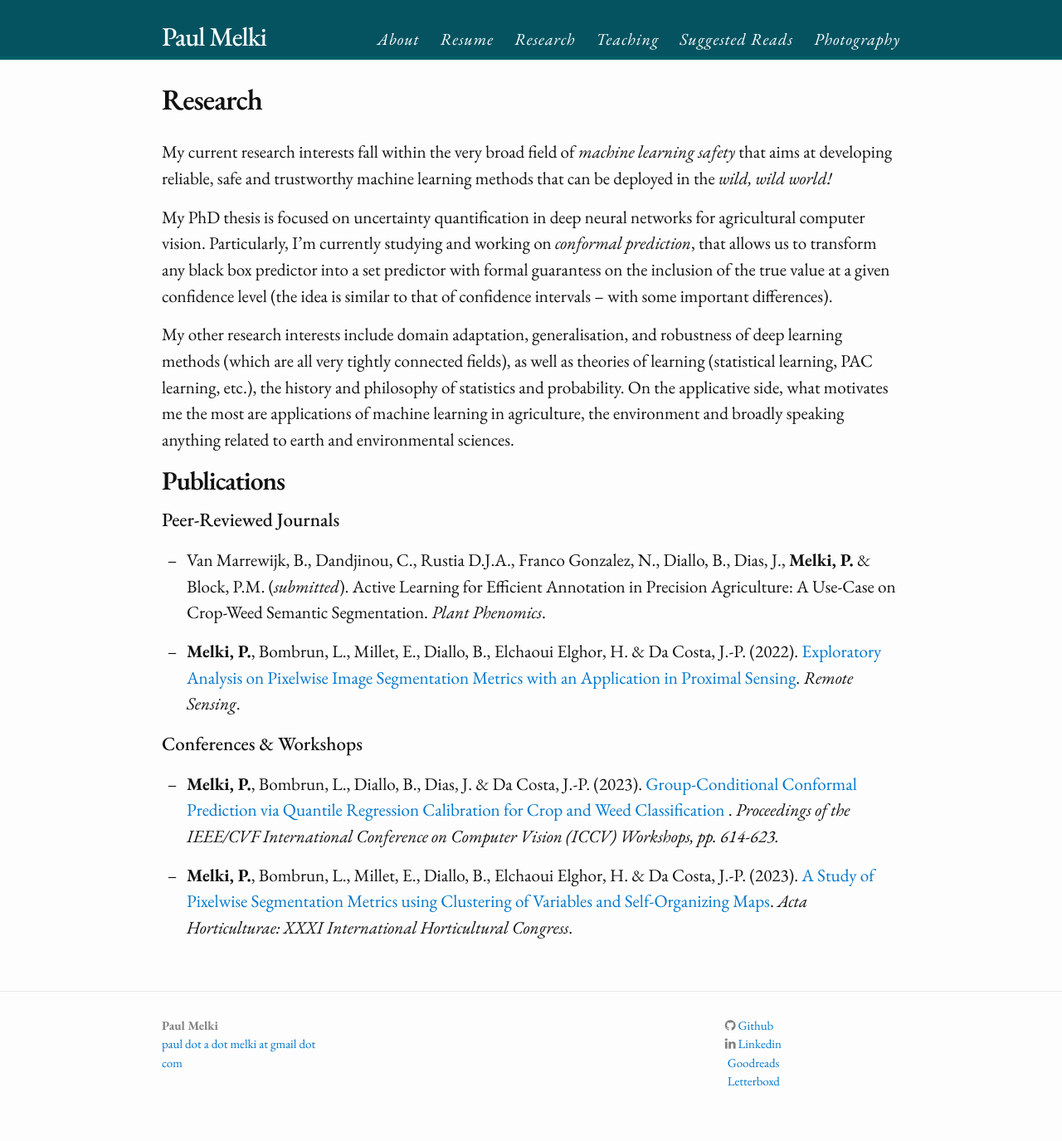
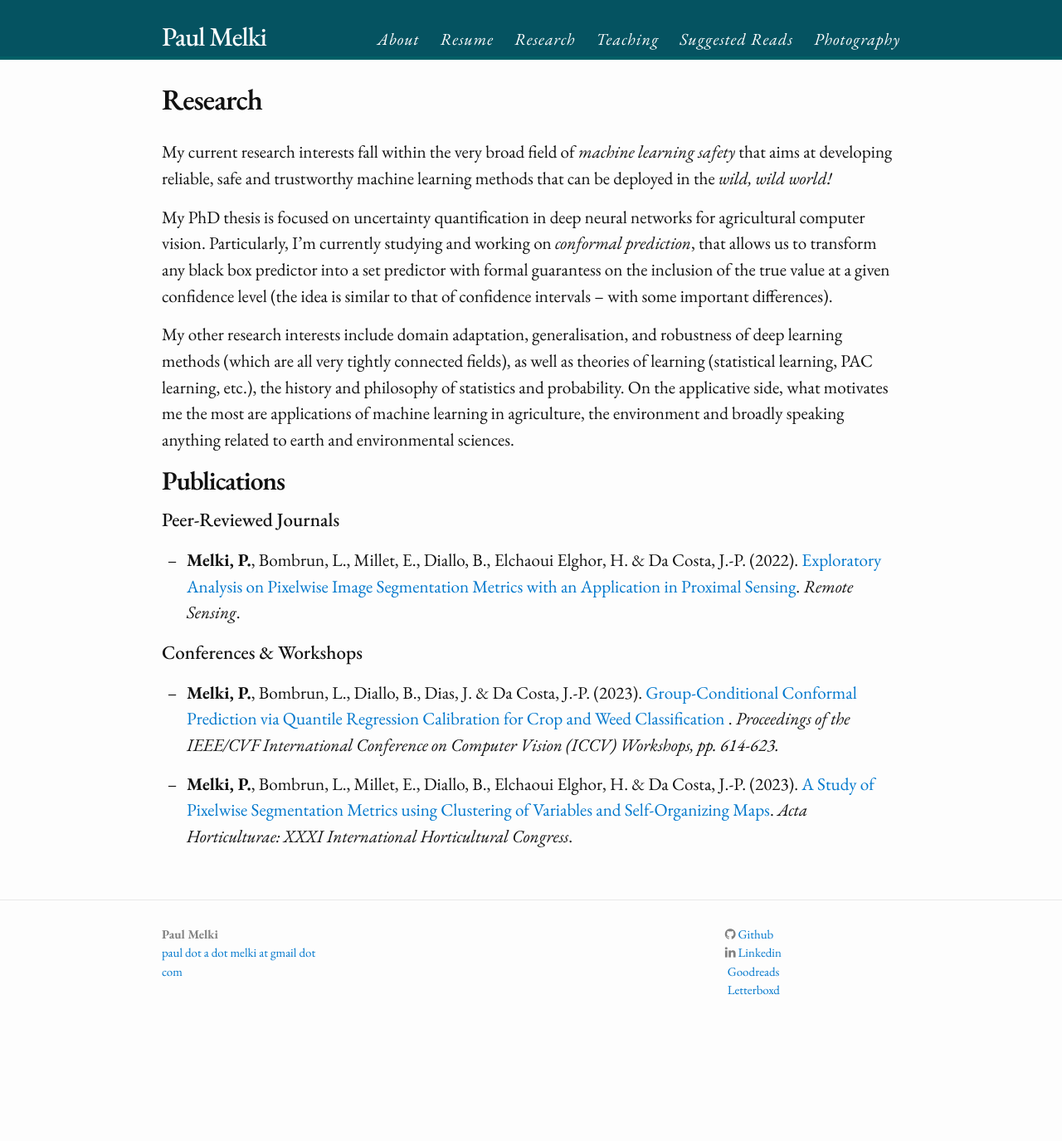
Before and after one commit to paulmelki/paulmelki.github.io, a Jekyll site: the page built from research.md, in a window 1280 px wide. Shown: the whole page at 83% size. Built offline with Jekyll 4.4.1, drawn with Linux system fonts in a browser that asks for light colours; nearby versions of some CDN libraries; some web fonts are replaced; after the commit the page ends 1265 px from its top, so only the background shows below that.

Commit message:
Update research.md

```diff
--- a/research.md
+++ b/research.md
@@ -20,9 +20,6 @@ I also offer [a three-page research statement](/docs/svm-research-statement.pdf)
 
 ## Peer-Reviewed Journals
 
-
-- Van Marrewijk, B., Dandjinou, C., Rustia D.J.A., Franco Gonzalez, N., Diallo, B., Dias, J., **Melki, P.** & Block, P.M. (*submitted*). Active Learning for Efficient Annotation in Precision Agriculture: A Use-Case on Crop-Weed Semantic Segmentation. *Plant Phenomics*.
-
 - **Melki, P.**, Bombrun, L., Millet, E., Diallo, B., Elchaoui Elghor, H. & Da Costa, J.-P. (2022). [Exploratory Analysis on Pixelwise Image Segmentation Metrics with an Application in Proximal Sensing](https://www.mdpi.com/2072-4292/14/4/996). *Remote Sensing*.
 
 
```
